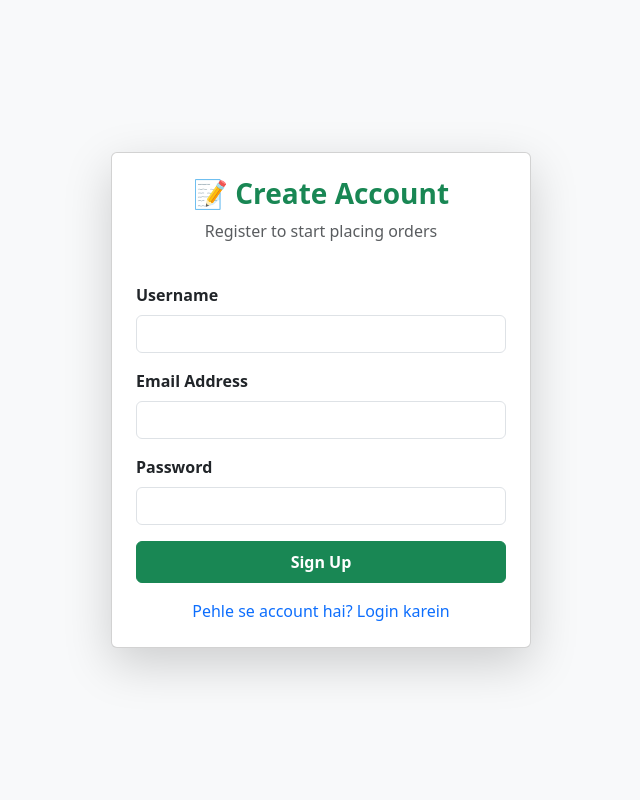
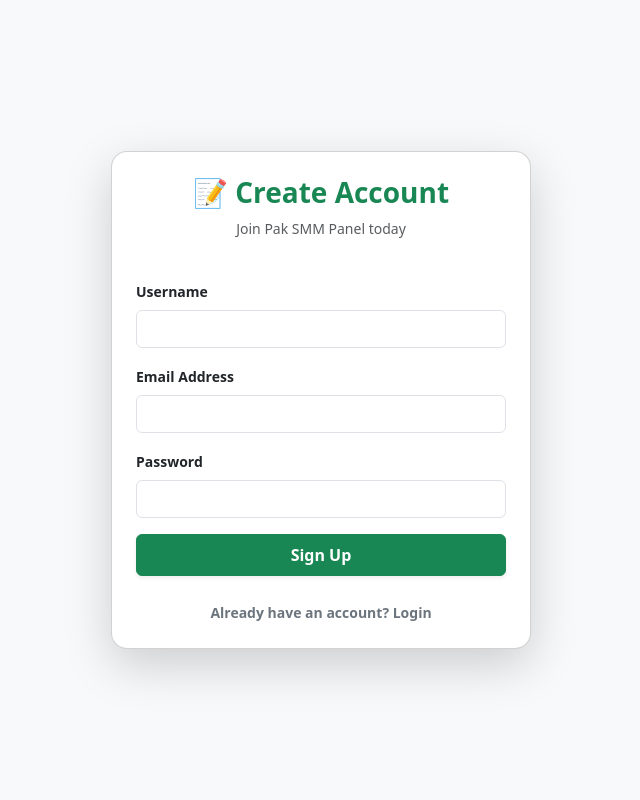
Before and after one commit to arman22334499/armans-panel, a Flask app: page /signup in a window 1280 px wide. Shown: the whole page, without its empty margins (319-959 px from the left). Run offline with Flask 3, Linux system fonts and the light colour scheme.

Commit message:
Revise signup.html for Pak SMM Panel branding
Updated the signup page to reflect branding changes and improved styling.

```diff
--- a/templates/signup.html
+++ b/templates/signup.html
@@ -3,41 +3,39 @@
 <head>
     <meta charset="UTF-8">
     <meta name="viewport" content="width=device-width, initial-scale=1.0">
-    <title>Sign Up - Arman's Panel</title>
+    <title>Sign Up - Pak SMM Panel</title>
     <link href="https://cdn.jsdelivr.net/npm/bootstrap@5.3.0/dist/css/bootstrap.min.css" rel="stylesheet">
 </head>
-<body class="bg-light">
-    <div class="container d-flex justify-content-center align-items-center vh-100 px-3">
-        <div class="card p-4 shadow-lg w-100" style="max-width: 420px;">
+<body class="bg-light d-flex align-items-center justify-content-center vh-100">
+    <div class="card p-4 shadow-lg w-100 mx-3" style="max-width: 420px; border-radius: 16px;">
         <div class="text-center mb-4">
             <h3 class="fw-bold text-success">📝 Create Account</h3>
-                <p class="text-muted">Register to start placing orders</p>
+            <p class="text-muted small">Join Pak SMM Panel today</p>
         </div>
         {% with messages = get_flashed_messages(with_categories=true) %}
             {% if messages %}
                 {% for category, message in messages %}
-                        <div class="alert alert-{{ category }} py-2">{{ message }}</div>
+                    <div class="alert alert-{{ category }} py-2 small">{{ message }}</div>
                 {% endfor %}
             {% endif %}
         {% endwith %}
         <form method="POST">
             <div class="mb-3">
-                    <label class="form-label fw-bold">Username</label>
+                <label class="form-label fw-semibold small">Username</label>
                 <input type="text" name="username" class="form-control" required>
             </div>
             <div class="mb-3">
-                    <label class="form-label fw-bold">Email Address</label>
+                <label class="form-label fw-semibold small">Email Address</label>
                 <input type="email" name="email" class="form-control" required>
             </div>
             <div class="mb-3">
-                    <label class="form-label fw-bold">Password</label>
+                <label class="form-label fw-semibold small">Password</label>
                 <input type="password" name="password" class="form-control" required>
             </div>
-                <button type="submit" class="btn btn-success w-100 py-2 fw-bold">Sign Up</button>
+            <button type="submit" class="btn btn-success w-100 py-2 fw-bold shadow-sm">Sign Up</button>
         </form>
-            <div class="text-center mt-3">
-                <a href="/login" class="text-decoration-none">Pehle se account hai? Login karein</a>
-            </div>
+        <div class="text-center mt-4">
+            <a href="/login" class="text-decoration-none small fw-semibold text-secondary">Already have an account? Login</a>
         </div>
     </div>
 </body>
```
Lines whose indentation alone changed are shown as unchanged.
